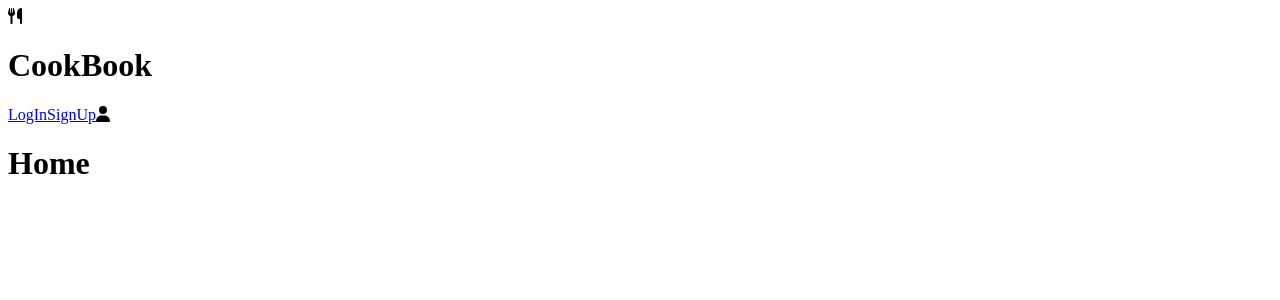
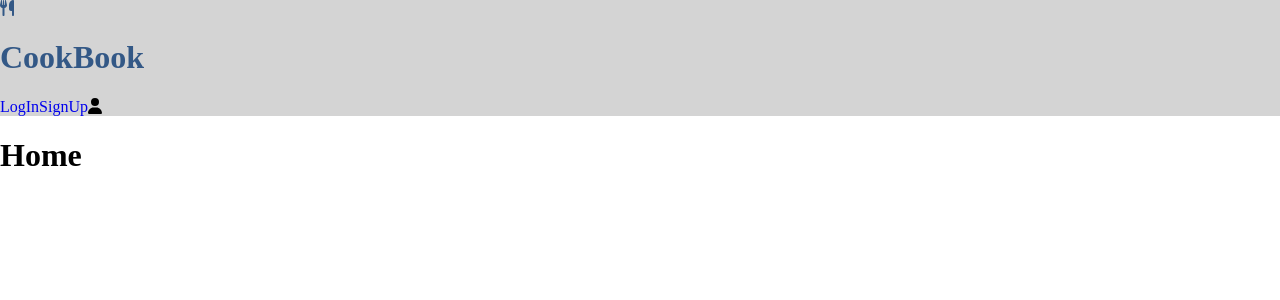
Before and after one commit to chrism-la/Cooked, a React (Create React App) app in the folder client/: page / in a window 1280 px wide. Shown: the top 300 px of the page. Built offline with nearby package versions, Linux system fonts and the light colour scheme.

Commit message:
styling navbar

```diff
--- a/client/src/index.js
+++ b/client/src/index.js
@@ -1,6 +1,7 @@
 import React from 'react';
 import ReactDOM from 'react-dom/client';
 import App from './App';
+import './scss/index.scss';
 
 const root = ReactDOM.createRoot(document.getElementById('root'));
 root.render(
--- a/client/src/scss/Navbar.css
+++ /dev/null
@@ -1,4 +0,0 @@
-.logo {
-  color: black;
-  text-decoration: none;
-}/*# sourceMappingURL=Navbar.css.map */
--- a/client/src/scss/Navbar.scss
+++ b/client/src/scss/Navbar.scss
@@ -1,6 +1,10 @@
 @import './variables';
 
+header {
+    background-color: $background-color;
+}
+
 .logo {
-    color: black;
+    color: $main-text-color;
     text-decoration: none;
 }
--- a/client/src/scss/_variables.scss
+++ b/client/src/scss/_variables.scss
@@ -3,3 +3,4 @@ $secondary-color: #0b67db;
 $main-text-color: #335886;
 $second-text-color: #1d1d1d;
 $accent-color: #d6a240;
+$background-color: #d4d4d4;
--- /dev/null
+++ b/client/src/scss/index.scss
@@ -0,0 +1,9 @@
+body {
+    margin: 0;
+    padding: 0;
+    border: 0;
+    box-sizing: border-box;
+}
+a {
+    text-decoration: none;
+}
```
Also changed, not shown: 1 other file (tests, documents, lock files or other folders).
